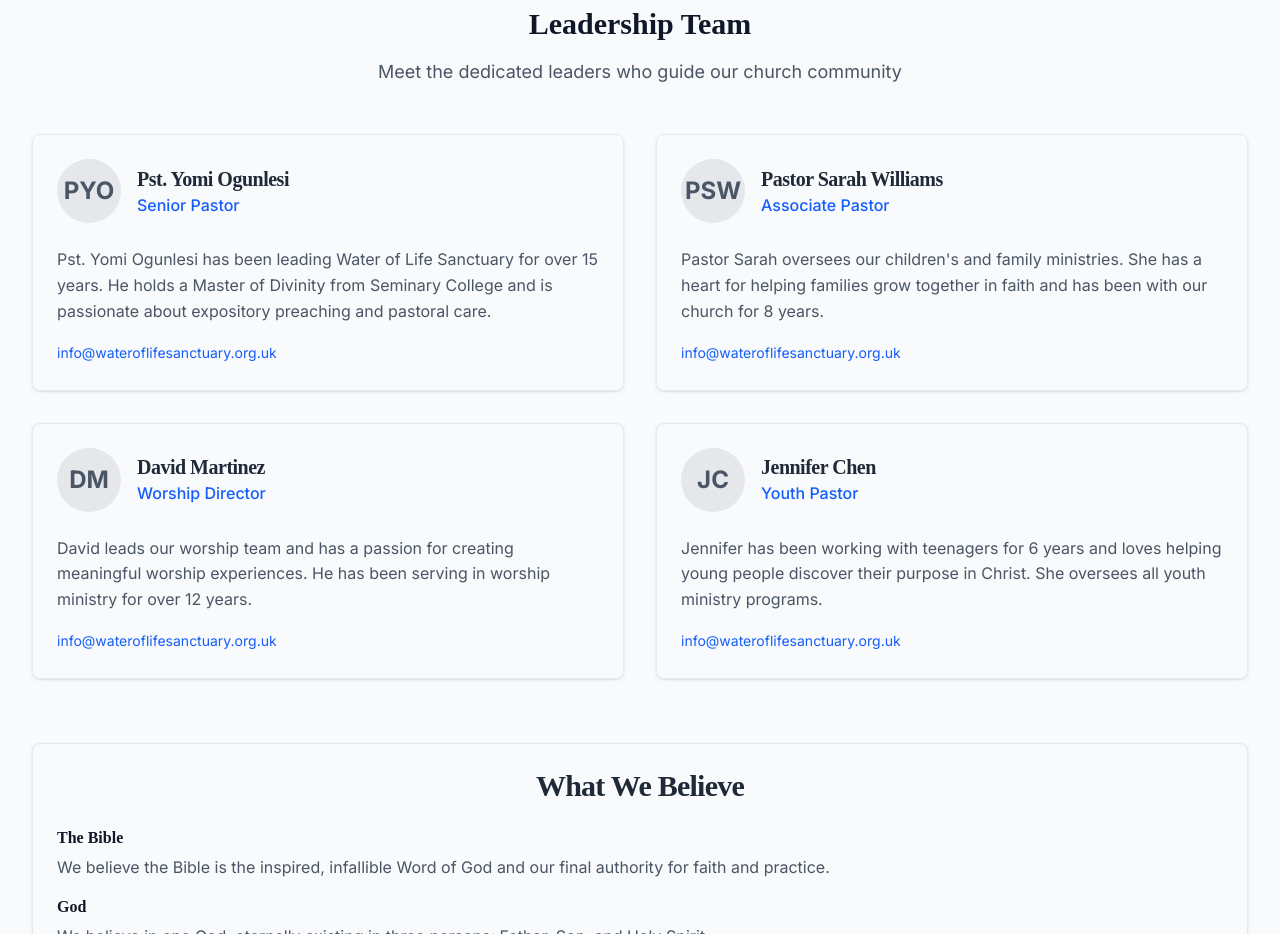
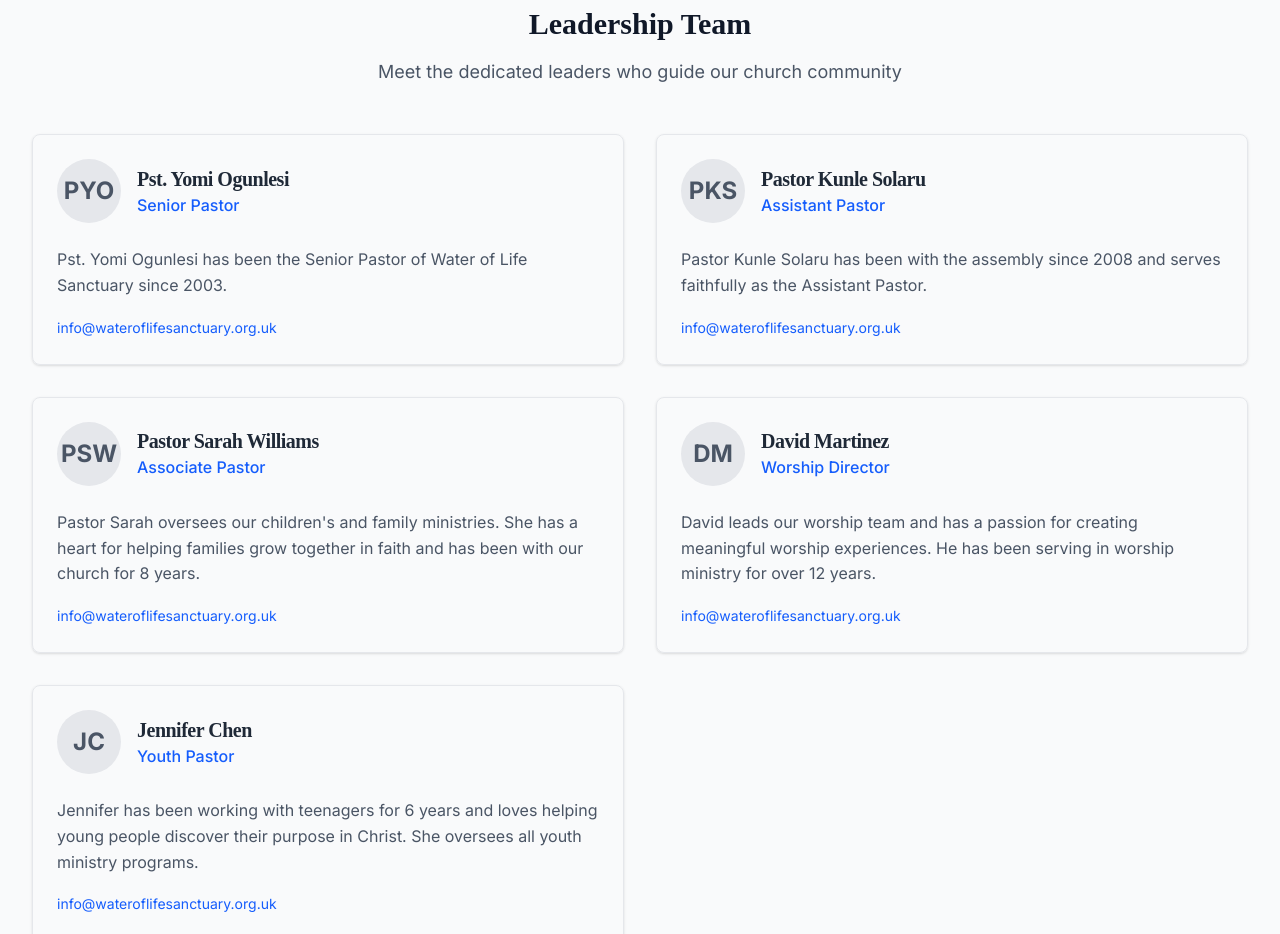
Before and after one commit to olufemi2/water-of-life-sanctuary, a Next.js app in the folder frontend/: page /about in a window 1280 px wide. Shown: the part 1660-2594 px from the top of the page. Built offline with nearby package versions, Linux system fonts and the light colour scheme.

Commit message:
chore: update About page with correct bios for Pastor Yomi Ogunlesi and Pastor Kunle Solaru

```diff
--- a/frontend/src/app/about/page.tsx
+++ b/frontend/src/app/about/page.tsx
@@ -29,7 +29,13 @@ const leadership = [
   {
     name: 'Pst. Yomi Ogunlesi',
     role: 'Senior Pastor',
-    bio: 'Pst. Yomi Ogunlesi has been leading Water of Life Sanctuary for over 15 years. He holds a Master of Divinity from Seminary College and is passionate about expository preaching and pastoral care.',
+    bio: 'Pst. Yomi Ogunlesi has been the Senior Pastor of Water of Life Sanctuary since 2003.',
+    email: 'info@wateroflifesanctuary.org.uk'
+  },
+  {
+    name: 'Pastor Kunle Solaru',
+    role: 'Assistant Pastor',
+    bio: 'Pastor Kunle Solaru has been with the assembly since 2008 and serves faithfully as the Assistant Pastor.',
     email: 'info@wateroflifesanctuary.org.uk'
   },
   {
```
